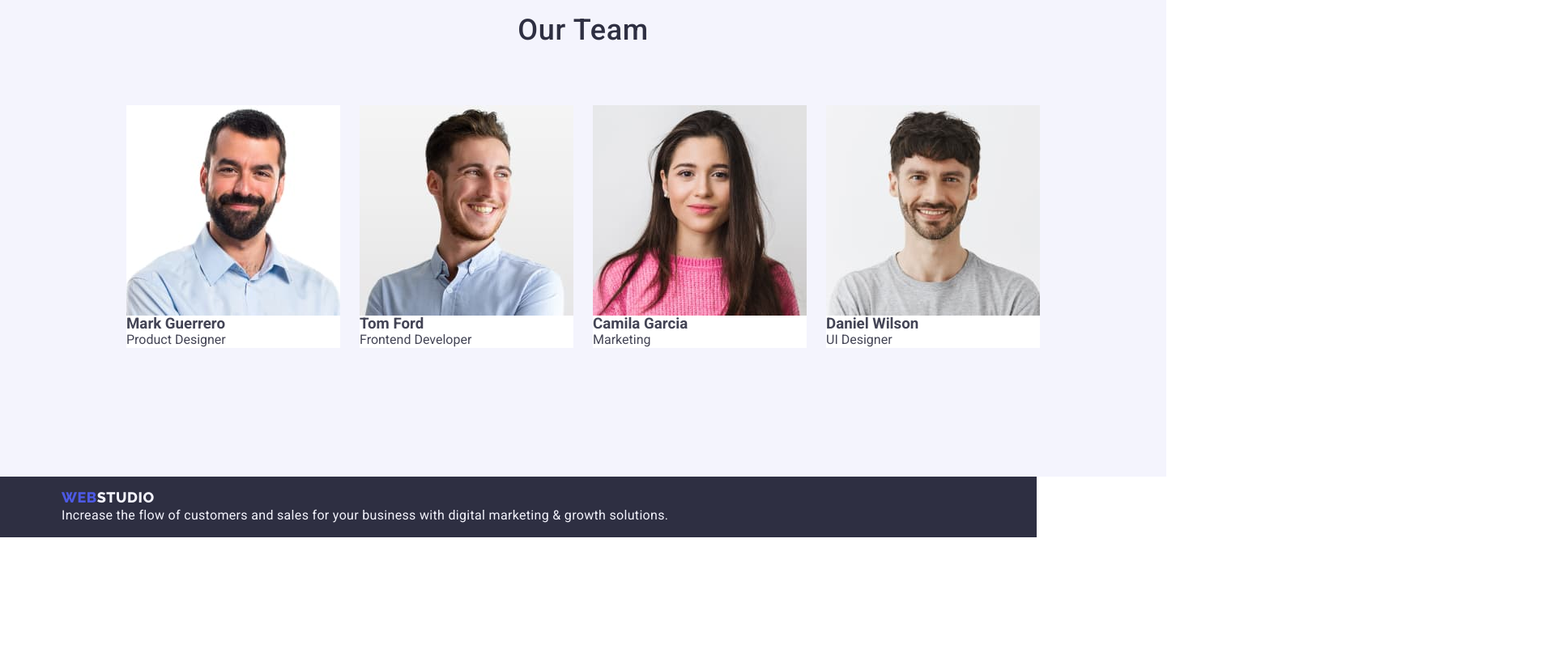
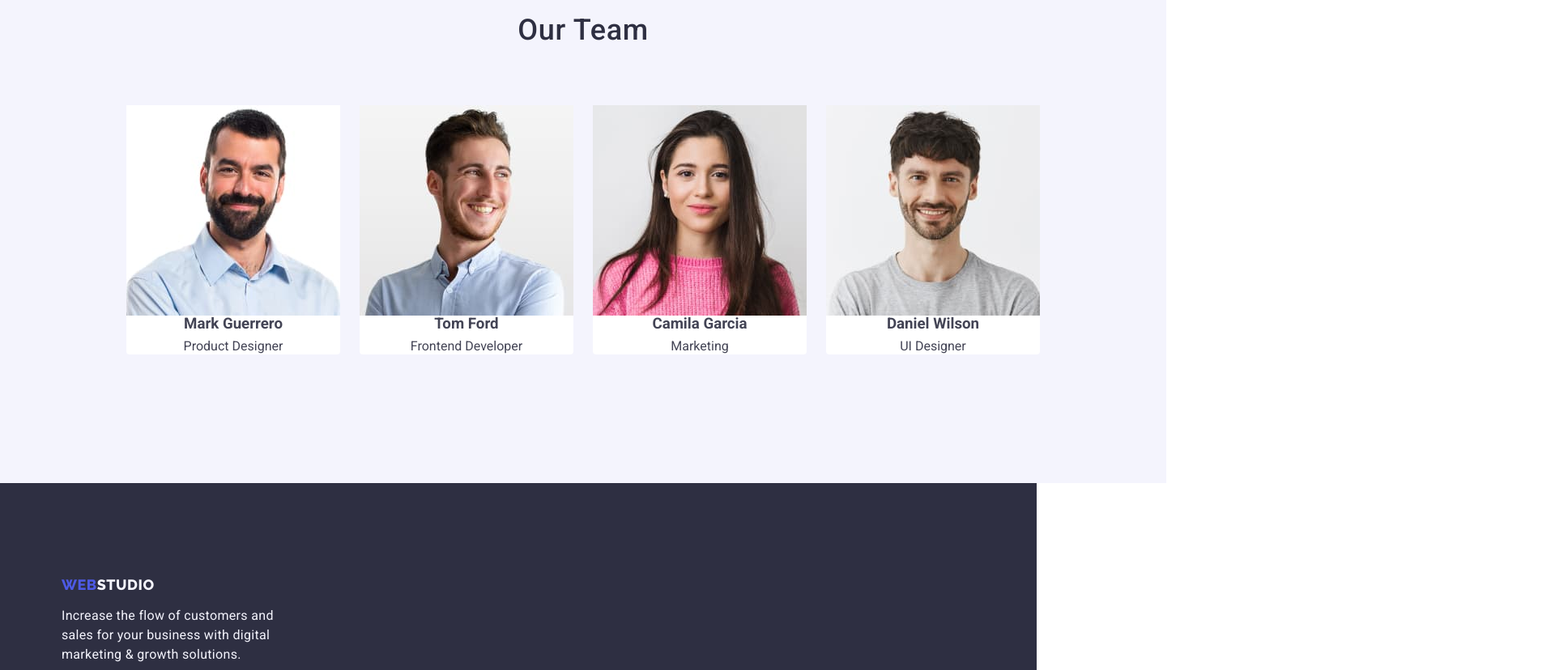
Before and after one commit to Jacek-Mycka/goit-markup-hw-03, a plain HTML site: page index.html in a window 1280 px wide. Shown: the part 1972-2800 px from the top of the page at 81% size, 1920 px wide, since content can reach past the window. Before the commit the page ends 2636 px from the top, so only its background shows below. Drawn offline with nearby package versions, Linux system fonts and the light colour scheme.

Commit message:
fixing CSS styles

```diff
--- a/css/styles.css
+++ b/css/styles.css
@@ -77,7 +77,7 @@ header {
 .nav-item {
   width: 1440px;
   max-width: 1440px;
-  margin: 0 auto;
+  margin: 0 auto;drugi człon loga
 }
 
 .nav-list {
@@ -107,8 +107,13 @@ header {
   line-height: 1.17;
   letter-spacing: 0.54px;
   text-transform: uppercase;
+  margin-right: 76px;
   color: var(--iris-color);
-  margin-right: 76px;
+
+}
+
+.header-logo-color{
+  color: var(--navy-blue-color);
 }
 
 .link {
@@ -246,8 +251,13 @@ header {
   background-color: var(--cloud-color);
 }
 
-.card-color {
+.card-attributes {
   background-color: var(--white-color);
+  border-radius: 0px 0px 4px 4px;
+}
+
+card-caption {
+  padding: 32px 0px;
 }
 
 .team-presentation {
@@ -280,34 +290,32 @@ header {
   margin: 0;
 }
 
-.footer-logo {
-  color: var(--iris-color);
-  font-family: "Raleway", sans-serif;
-  font-size: 18px;
-  font-weight: 800;
-  line-height: 1.17;
-  letter-spacing: 0.54px;
-  text-transform: uppercase;
-  text-decoration: none;
-}
+.footer-logo-a {
+color: var(--IRIS, #4D5AE5);
 
-.primary-color {
-  color: var(--navy-blue-color);
-}
-
-.secondary-color {
-  color: var(--cloud-color);
 }
 
 .footer-attributes {
   background-color: var(--navy-blue-color);
+  padding: 100px 0;
 }
 
-.description {
+.footer-link {
+  display: inline-block;
+  margin-bottom: 16px;
+}
+
+.footer-logo-color {
+  color: var(--cloud-color);
+}
+
+.footer-description {
+  max-width: 264px;
   color: var(--cloud-color);
   font-size: 16px;
   line-height: 1.5;
   letter-spacing: 0.02em;
+  margin: 0;
 }
 
 .filter-button {
@@ -352,10 +360,11 @@ header {
   z-index: 1;
 }
 
-.project-card h2 {
-  margin: 32px 0 0 16px;
+.employee-name {
+  text-align: center;
+  margin-bottom: 8px;
 }
 
-.project-card p {
-  margin: 8px 0 32px 16px;
+.employee-specialization {
+  text-align: center;
 }
--- a/index.html
+++ b/index.html
@@ -24,7 +24,7 @@
       <nav class="nav-item">
         <div class="container nav-container">
           <a href="./index.html" class="logo link"
-            >Web<span class="primary-color">Studio</span></a
+            >Web<span class="logo header-logo-color">Studio</span></a
           >
           <ul class="nav-list list">
             <li class="link-list">
@@ -60,9 +60,7 @@
       <!-- section 1 - Effective Solutions for Your Business -->
       <section class="section hero hero-decorative-line">
         <div class="container">
-          <h1 class="hero-header">
-            Effective Solutions for Your Business
-          </h1>
+          <h1 class="hero-header">Effective Solutions for Your Business</h1>
           <button type="button" class="hero-button">Order Service</button>
         </div>
       </section>
@@ -144,7 +142,8 @@
         <div class="container">
           <h2 class="bigger-headline">Our Team</h2>
           <ul class="list">
-            <li class="card-color">
+            <li class="card-attributes">
+              <div class="card-caption">
                 <img
                   class="project-card-image"
                   src="./images/studio/img4.jpg"
@@ -152,10 +151,12 @@
                   width="264"
                   height="260"
                 />
-              <h3 class="image-caption">Mark Guerrero</h3>
-              <p class="caption-secondary">Product Designer</p>
+                <h3 class="employee-name">Mark Guerrero</h3>
+                <p class="employee-specialization">Product Designer</p>
+              </div>
             </li>
-            <li class="card-color">
+            <li class="card-attributes">
+              <div class="card-caption">
                 <img
                   class="project-card-image"
                   src="./images/studio/img5.jpg"
@@ -163,10 +164,12 @@
                   width="264"
                   height="260"
                 />
-              <h3 class="image-caption">Tom Ford</h3>
-              <p class="caption-secondary">Frontend Developer</p>
+                <h3 class="employee-name">Tom Ford</h3>
+                <p class="employee-specialization">Frontend Developer</p>
+              </div>
             </li>
-            <li class="card-color">
+            <li class="card-attributes">
+              <div class="card-caption">
                 <img
                   class="project-card-image"
                   src="./images/studio/img6.jpg"
@@ -174,10 +177,12 @@
                   width="264"
                   height="260"
                 />
-              <h3 class="image-caption">Camila Garcia</h3>
-              <p class="caption-secondary">Marketing</p>
+                <h3 class="employee-name">Camila Garcia</h3>
+                <p class="employee-specialization">Marketing</p>
+              </div>
             </li>
-            <li class="card-color">
+            <li class="card-attributes">
+           <div class="card-caption">
                 <img
                   class="project-card-image"
                   src="./images/studio/img7.jpg"
@@ -185,8 +190,9 @@
                   width="264"
                   height="260"
                 />
-              <h3 class="image-caption">Daniel Wilson</h3>
-              <p class="caption-secondary">UI Designer</p>
+                <h3 class="employee-name">Daniel Wilson</h3>
+                <p class="employee-specialization">UI Designer</p>
+           </div>
             </li>
           </ul>
         </div>
@@ -194,10 +200,10 @@
     </main>
     <footer class="footer-attributes">
       <div class="container">
-        <a href="./index.html" class="logo footer-logo link"
-          >Web<span class="secondary-color">Studio</span></a
+        <a href="./index.html" class="logo link footer-link"
+          >Web<span class="footer-logo-color">Studio</span></a
         >
-        <p class="description">
+        <p class="footer-description">
           Increase the flow of customers and sales for your business with
           digital marketing & growth solutions.
         </p>
```
Lines whose indentation alone changed are shown as unchanged.
